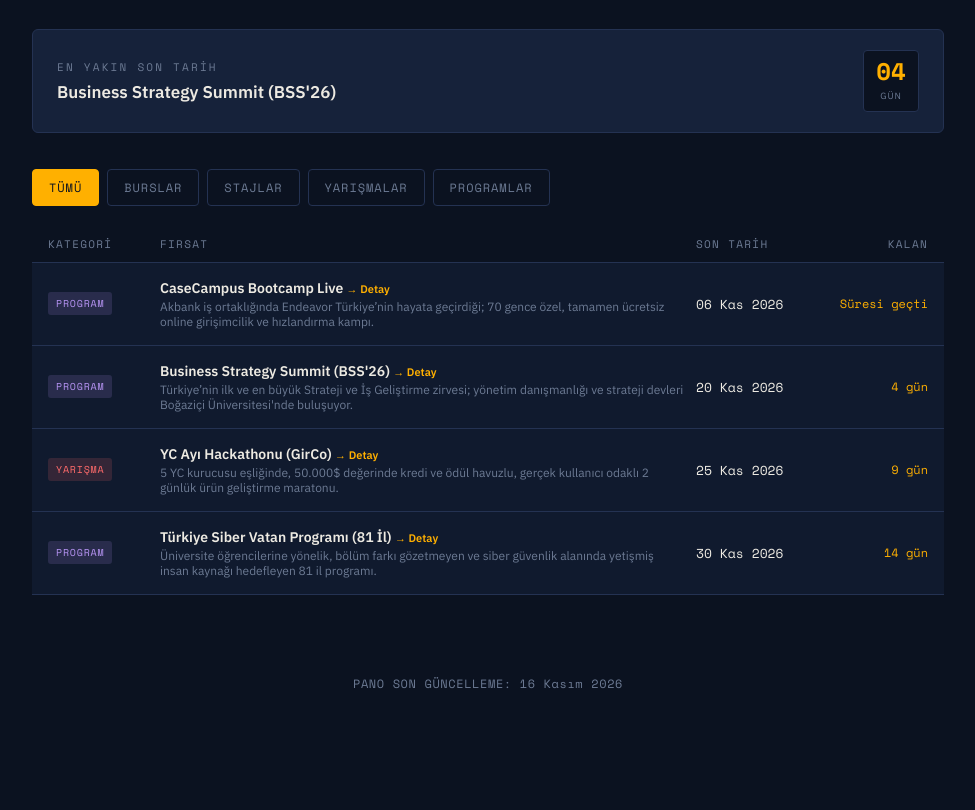
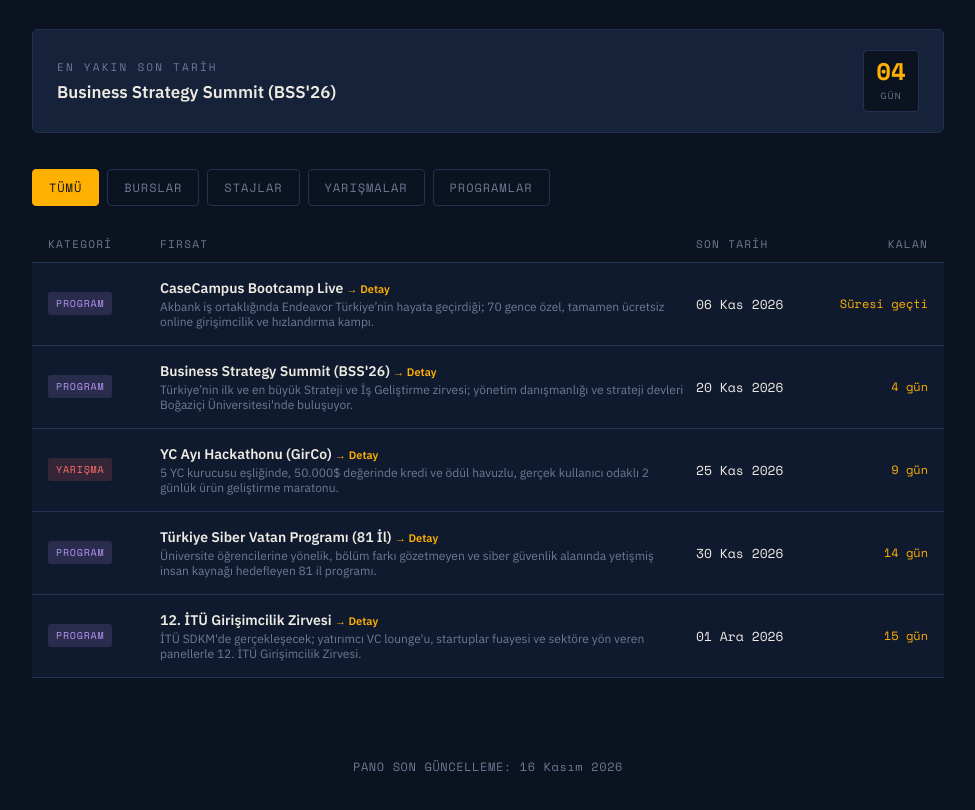
Before and after one commit to Fatihgoz/firsat-panosu, a plain HTML site: page index.html in a window 1280 px wide. Shown: the part 200-1010 px from the top of the page, without its empty margins (152-1127 px from the left). Drawn offline with nearby package versions, Linux system fonts and the light colour scheme.

Commit message:
index.html

```diff
--- a/index.html
+++ b/index.html
@@ -430,6 +430,22 @@
       ],
       odul: "Siber güvenlik alanında profesyonel eğitim, teknik uygulama yetkinliği, başarı belgesi, sertifika ve CTF ödülleri.",
       note: "Başvurular şehir bazında değil, seçilen şehrin bağlı bulunduğu kalkınma ajansı bölgesi adına alınmaktadır."
+    },
+    {
+      cat: "program",
+      title: "12. İTÜ Girişimcilik Zirvesi",
+      desc: "İTÜ SDKM'de gerçekleşecek; yatırımcı VC lounge'u, startuplar fuayesi ve sektöre yön veren panellerle 12. İTÜ Girişimcilik Zirvesi.",
+      date: "2026-12-01",
+      link: "https://luma.com/1bombz9o?fbclid=PAZXh0bgNhZW0CMTEAcGRvZgJzcnRjBmFwcF9pZA85MzY2MTk3NDMzOTI0NTkAAadL2x3VAiuE5uXZMYeoFXVpjRTkdJP2GzHk6rZjOBg4-k_wi9et-2VldMciFw_aem_MYoVklNSCZUWi1zYTmVqnw&tk=gTvTGk&utm_content=link_in_bio&utm_id=97760_v0_s00_e0_tv3&utm_medium=social&utm_source=ig",
+      meta: "1–2 Aralık 2026 · İTÜ SDKM, Maslak/İstanbul · Katılım Sertifikalı",
+      summary: "İTÜ Girişimcilik Zirvesi; bu yıl 12. kez ekosistemin kodlarını yeniden yazmak, ezberleri bozmak ve buzları kırmak için kapılarını aralıyor! Yatırımcılarla VC özel lounge görüşmeleri, simülasyonlar ve startuplar için fuaye stant alanlarıyla dolu 2 günlük dev buluşma.",
+      criteria: [
+        "Üniversite ve lise öğrencilerine açıktır.",
+        "Girişimcilik dünyasını yakından tanımak isteyen herkese açıktır.",
+        "1-2 Aralık 2026 tarihlerinde İTÜ Süleyman Demirel Kültür Merkezi'nde gerçekleşecektir."
+      ],
+      odul: "Katılım sertifikası, yatırımcılarla bire bir VC lounge görüşmeleri ve girişimcilik ekosistemiyle güçlü networking ağı.",
+      note: "Etkinlik 1-2 Aralık tarihlerinde İTÜ Ayazağa Kampüsü SDKM'de iki gün sürecektir."
     }
   ];
 
```
